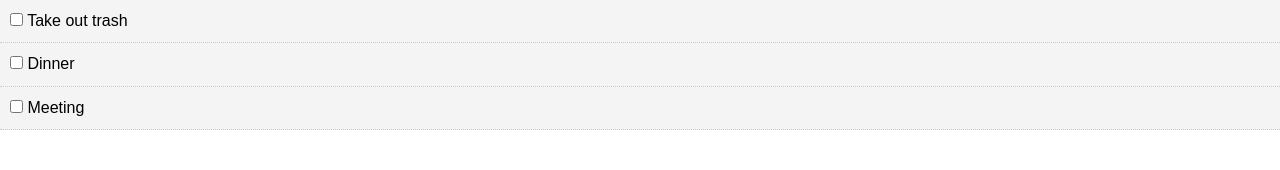
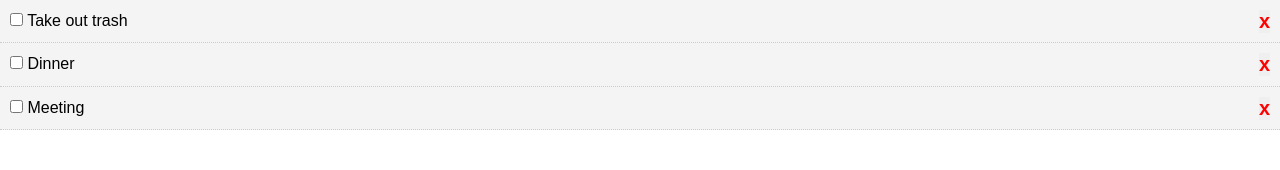
Before and after one commit to StephenCavender/traversy-react-crash-course-todo, a React (Create React App) app: page / in a window 1280 px wide. Shown: the top 170 px of the page. Built offline with nearby package versions, Linux system fonts and the light colour scheme; the HTML template or start-up script is replaced by a standard one.

Commit message:
implement delete

```diff
--- a/src/App.js
+++ b/src/App.js
@@ -24,7 +24,7 @@ class App extends React.Component {
     ]
   };
 
-  toggleComplete = (id) => {
+  toggleComplete = id => {
     this.setState({ todos: this.state.todos.map(todo => {
       if (todo.id === id) {
         todo.completed = !todo.completed;
@@ -33,10 +33,19 @@ class App extends React.Component {
     })})
   }
 
+  deleteTodo = id => {
+    this.setState({
+      todos: [...this.state.todos.filter(todo => todo.id !== id)]
+    })
+  }
+
   render() {
     return (
       <div className="App">
-        <Todos todos={this.state.todos} toggleComplete={this.toggleComplete} />
+        <Todos
+          todos={this.state.todos}
+          toggleComplete={this.toggleComplete}
+          deleteTodo={this.deleteTodo} />
       </div>
     );
   }
--- a/src/components/TodoItem.js
+++ b/src/components/TodoItem.js
@@ -19,6 +19,7 @@ export class TodoItem extends Component {
                 <p>
                     <input type="checkbox" onChange={this.props.toggleComplete.bind(this, id)} /> {' '}
                     {title}
+                    <button onClick={this.props.deleteTodo.bind(this, id)} style={btnStyle}>x</button>
                 </p>
             </div>
         )
@@ -29,4 +30,13 @@ TodoItem.propTypes = {
     todo: PropTypes.object.isRequired
 }
 
+const btnStyle = {
+    color: '#ff0000',
+    border: 'none',
+    cursor: 'pointer',
+    float: 'right',
+    fontSize: '20px',
+    fontWeight: 'bold'
+}
+
 export default TodoItem
--- a/src/components/Todos.js
+++ b/src/components/Todos.js
@@ -5,7 +5,11 @@ import PropTypes from 'prop-types';
 class Todos extends React.Component {
     render() {
         return this.props.todos.map(todo => (
-            <TodoItem key={todo.id} todo={todo} toggleComplete={this.props.toggleComplete} />
+            <TodoItem
+                key={todo.id}
+                todo={todo}
+                toggleComplete={this.props.toggleComplete}
+                deleteTodo={this.props.deleteTodo} />
         ));
     }
 }
```
